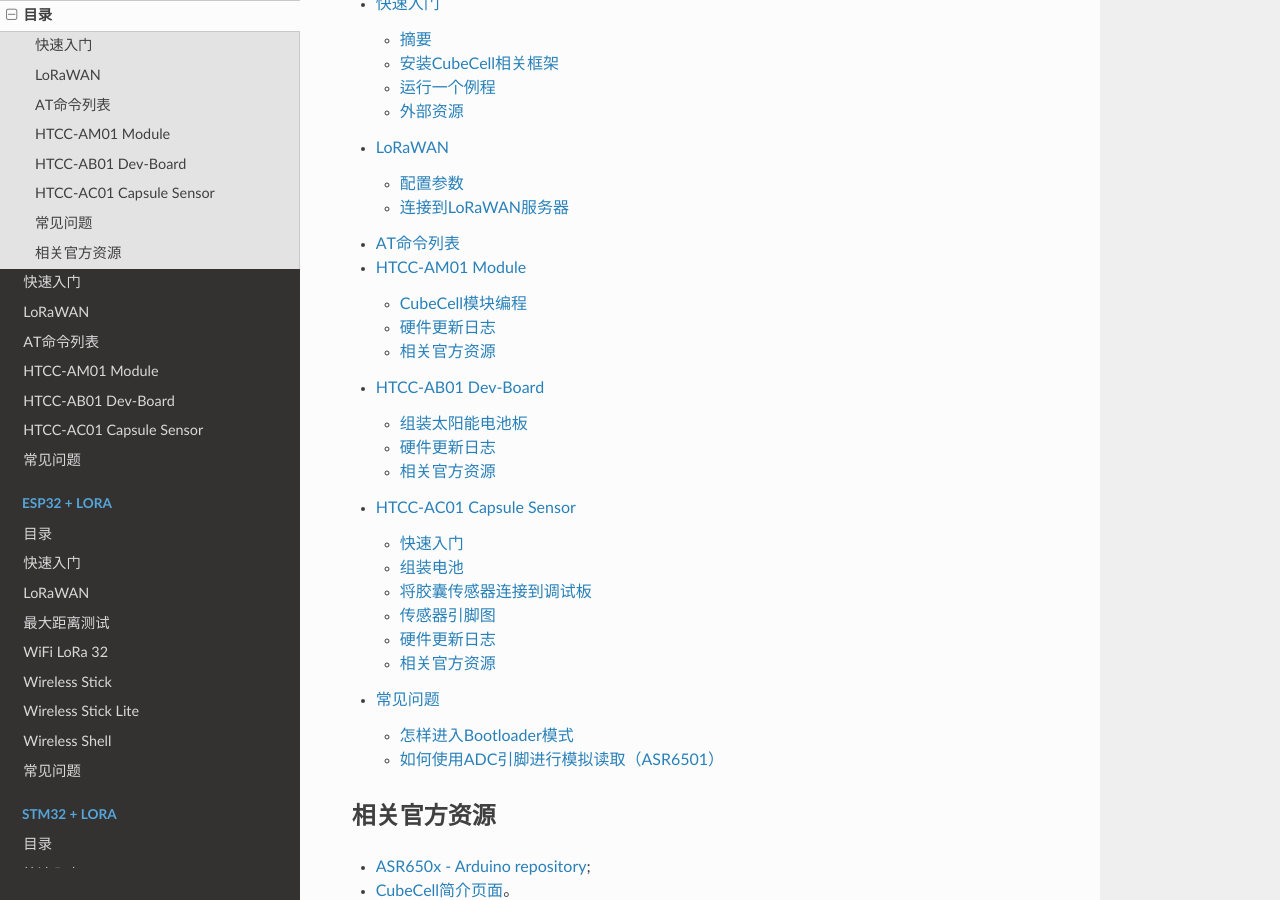
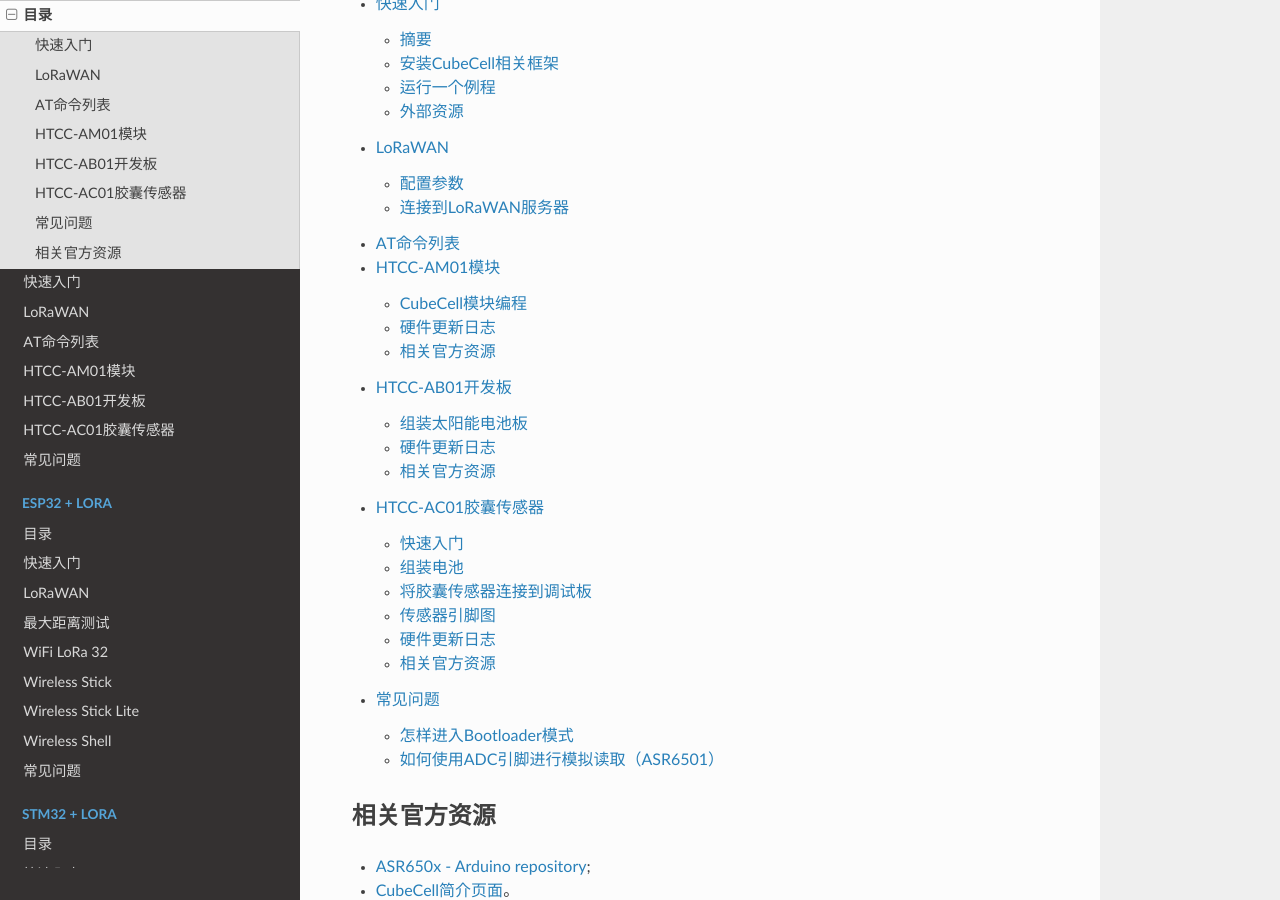
Before and after one commit to HelTecAutomation/HeltecDocs-zh_CN, a Sphinx documentation site: the page built from zh_CN/source/cubecell/index.rst, in a window 1280 px wide and 900 px high, scrolled down 661 px. Built offline with Sphinx 7.4.7 and the Read the Docs theme 2.0.0, drawn with Linux system fonts in a browser that asks for light colours; pages that are not in the unit, such as notebooks, are missing from menus.

Commit message:
Update CubeCell relevant documents

```diff
--- a/zh_CN/source/cubecell/htcc-ab01/index.rst
+++ b/zh_CN/source/cubecell/htcc-ab01/index.rst
@@ -1,8 +1,8 @@
-HTCC-AB01 Dev-Board
-===================
+HTCC-AB01开发板
+===============
 `English <https://heltec-automation-docs.readthedocs.io/en/latest/cubecell/htcc-ab01/index.html>`_
 
-CubeCell Dev-Board HTCC-AB01相关文档.
+CubeCell开发板HTCC-AB01相关文档.
 
 .. toctree::
     :maxdepth: 2
@@ -14,4 +14,4 @@ CubeCell Dev-Board HTCC-AB01相关文档.
 ------------
 
 - `AutoCAD图 <http://resource.heltec.cn/download/CubeCell/CubeCell_CAD2014.dwg>`_;
-- 引脚图和原理图请参考 `HTCC-AB01 Dev-Board硬件更新日志 <https://heltec-automation.readthedocs.io/zh_CN/latest/cubecell/htcc-ab01/hardware_update_log.html>`_。
+- 引脚图和原理图请参考 `HTCC-AB01开发板硬件更新日志 <https://heltec-automation.readthedocs.io/zh_CN/latest/cubecell/htcc-ab01/hardware_update_log.html>`_。
--- a/zh_CN/source/cubecell/htcc-ac01/index.rst
+++ b/zh_CN/source/cubecell/htcc-ac01/index.rst
@@ -1,8 +1,8 @@
-HTCC-AC01 Capsule Sensor
-========================
+HTCC-AC01胶囊传感器
+===================
 `English <https://heltec-automation-docs.readthedocs.io/en/latest/cubecell/htcc-ac01/index.html>`_
 
-CubeCell Capsule sensor HTCC-AC01相关文档。
+CubeCell胶囊传感器HTCC-AC01相关文档。
 
 .. toctree::
     :maxdepth: 2
@@ -16,4 +16,4 @@ CubeCell Capsule sensor HTCC-AC01相关文档。
 相关官方资源
 ------------
 
-- 引脚图和原理图请参考 `HTCC-AC01 Capsule Sensor硬件更新日志 <https://heltec-automation.readthedocs.io/zh_CN/latest/cubecell/htcc-ac01/hardware_update_log.html>`_。
+- 引脚图和原理图请参考 `HTCC-AC01胶囊传感器硬件更新日志 <https://heltec-automation.readthedocs.io/zh_CN/latest/cubecell/htcc-ac01/hardware_update_log.html>`_。
--- a/zh_CN/source/cubecell/htcc-am01/index.rst
+++ b/zh_CN/source/cubecell/htcc-am01/index.rst
@@ -1,8 +1,8 @@
-HTCC-AM01 Module
-================
+HTCC-AM01模块
+=============
 `English <https://heltec-automation-docs.readthedocs.io/en/latest/cubecell/htcc-am01/index.html>`_
 
-CubeCell Module HTCC-AM01相关文档。
+CubeCell模块HTCC-AM01相关文档。
 
 .. toctree::
     :maxdepth: 2
--- a/zh_CN/source/cubecell/index.rst
+++ b/zh_CN/source/cubecell/index.rst
@@ -25,9 +25,9 @@
     快速入门 <quick_start>
     LoRaWAN <lorawan/index>
     AT命令列表 <https://docs.heltec.cn/download/cubecell/CubeCell_Series_AT_Command_User_Manual_V0.2.pdf>
-    HTCC-AM01 Module <htcc-am01/index>
-    HTCC-AB01 Dev-Board <htcc-ab01/index>
-    HTCC-AC01 Capsule Sensor <htcc-ac01/index>
+    HTCC-AM01模块 <htcc-am01/index>
+    HTCC-AB01开发板 <htcc-ab01/index>
+    HTCC-AC01胶囊传感器 <htcc-ac01/index>
     常见问题 <frequently_asked_questions>
 
 相关官方资源
```
Also changed, not shown: zh_CN/source/cubecell/htcc-ac01/hardware_update_log.md (+1 -1 lines).
